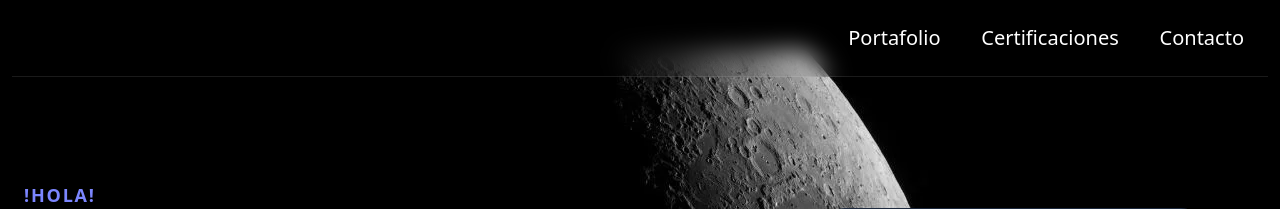
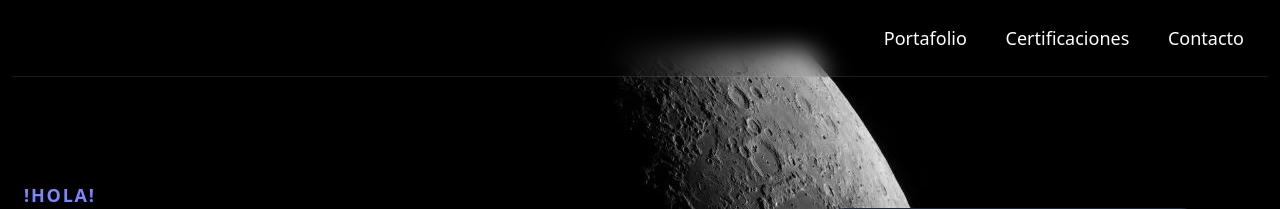
Before and after one commit to Melanie-117/MiPortafolio, a Laravel app: page / in a window 1280 px wide. Shown: the top 209 px of the page. Run offline with Laravel 12, Linux system fonts and the light colour scheme; style sheets or scripts are compiled from the project's sources; some web fonts are replaced.

Commit message:
ajuste del header

```diff
--- a/resources/views/layouts/header.blade.php
+++ b/resources/views/layouts/header.blade.php
@@ -1,13 +1,13 @@
-<header class="fixed inset-x-3 z-50 backdrop-blur-md border-b border-white/10 p-6">
+<header class="fixed text-xs sm:text-lg lg:grid-cols-12 inset-x-3 z-50 backdrop-blur-md border-b border-white/10 p-6">
     <div class="mx-auto gap-5 flex items-center justify-end w-full">
 
-        <a href="{{ route('home') }}" class="text-white hover:text-indigo-400 text-xl">
+        <a href="{{ route('home') }}" class="text-white hover:text-indigo-400">
             <i class="fas fa-folder"></i> Portafolio
         </a>
-        <a href="{{ route('certificaciones') }}" class="text-white hover:text-indigo-400 text-xl">
+        <a href="{{ route('certificaciones') }}" class="text-white hover:text-indigo-400">
             <i class="fas fa-file-alt"></i> Certificaciones
         </a>
-        <a href="#" class="text-white hover:text-indigo-400 text-xl" >
+        <a href="#" class="text-white hover:text-indigo-400">
             <i class="fa-solid fa-envelope"></i> Contacto
         </a>
     </div>
--- a/resources/views/layouts/presentacion.blade.php
+++ b/resources/views/layouts/presentacion.blade.php
@@ -1,5 +1,5 @@
 <section class="content px-6 min-h-screen flex items-center overflow-hidden">
-    <div class="max-w-7xl mx-auto grid grid-cols-1 lg:grid-cols-12 gap-12 items-center w-full py-12">
+    <div class="max-w-7xl mx-auto grid grid-cols-1 lg:grid-cols-12 gap-12 items-center w-full py-20">
         <!-- Texto principal -->
         <div class="lg:col-span-7 space-y-6">
             <span class="text-indigo-400 font-semibold tracking-widest text-lg">!HOLA!</span>
```
